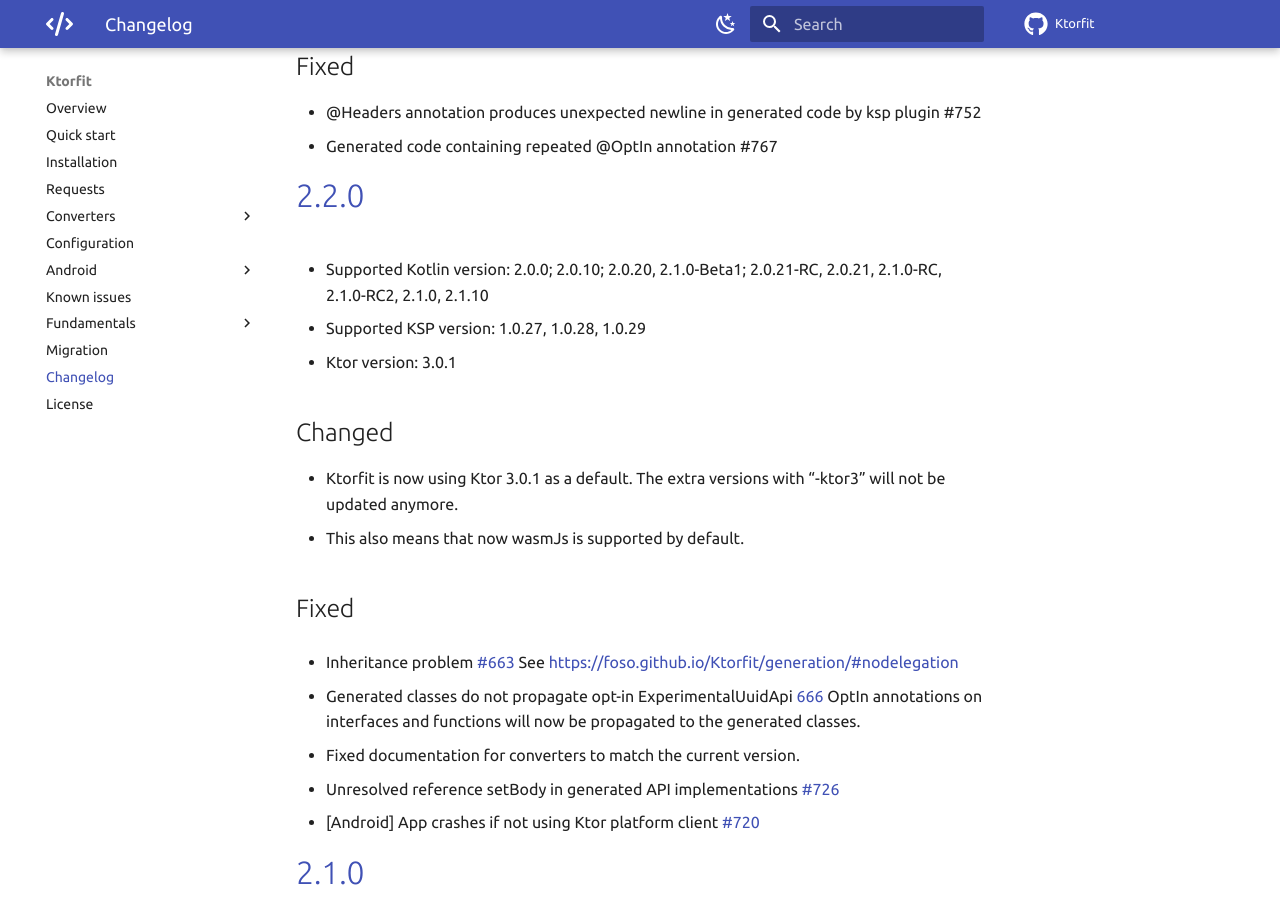
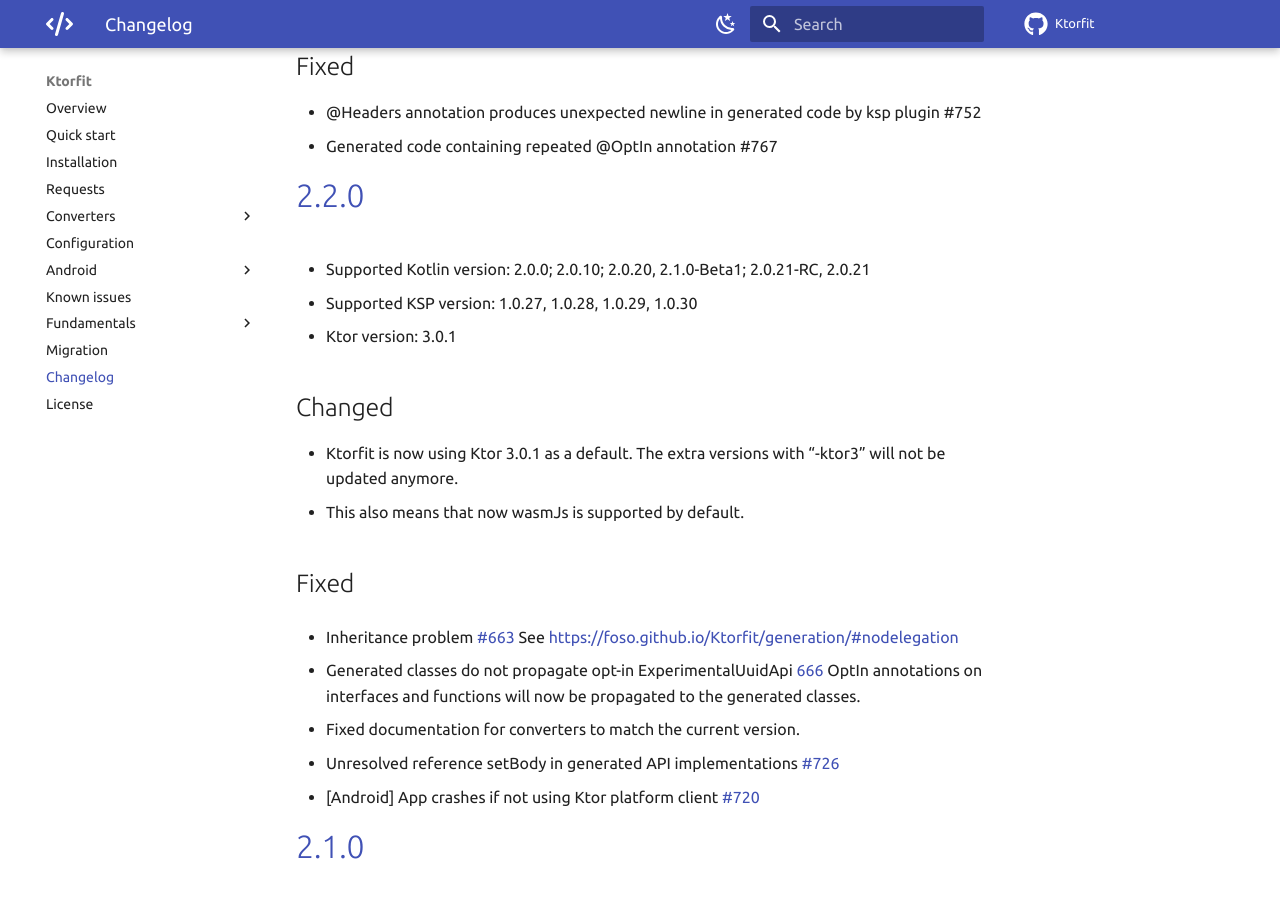
Before and after one commit to Foso/Ktorfit, an MkDocs documentation site: the page built from docs/CHANGELOG.md, in a window 1280 px wide and 900 px high, scrolled down 739 px. Built offline with MkDocs 1.6.1 and Material for MkDocs 9.7.7, drawn with Linux system fonts in a browser that asks for light colours; comment, search, counter and statistics services are not loaded.

Commit message:
Update to KSP 1.0.30 (#779)

```diff
--- a/docs/CHANGELOG.md
+++ b/docs/CHANGELOG.md
@@ -28,8 +28,8 @@
 - Generated code containing repeated @OptIn annotation #767
 
 # [2.2.0]()
-* Supported Kotlin version: 2.0.0; 2.0.10; 2.0.20, 2.1.0-Beta1; 2.0.21-RC, 2.0.21, 2.1.0-RC, 2.1.0-RC2, 2.1.0, 2.1.10
-* Supported KSP version: 1.0.27, 1.0.28, 1.0.29
+* Supported Kotlin version: 2.0.0; 2.0.10; 2.0.20, 2.1.0-Beta1; 2.0.21-RC, 2.0.21
+* Supported KSP version: 1.0.27, 1.0.28, 1.0.29, 1.0.30
 * Ktor version: 3.0.1
 
 ## Changed
```
Also changed, not shown: 1 other file.
